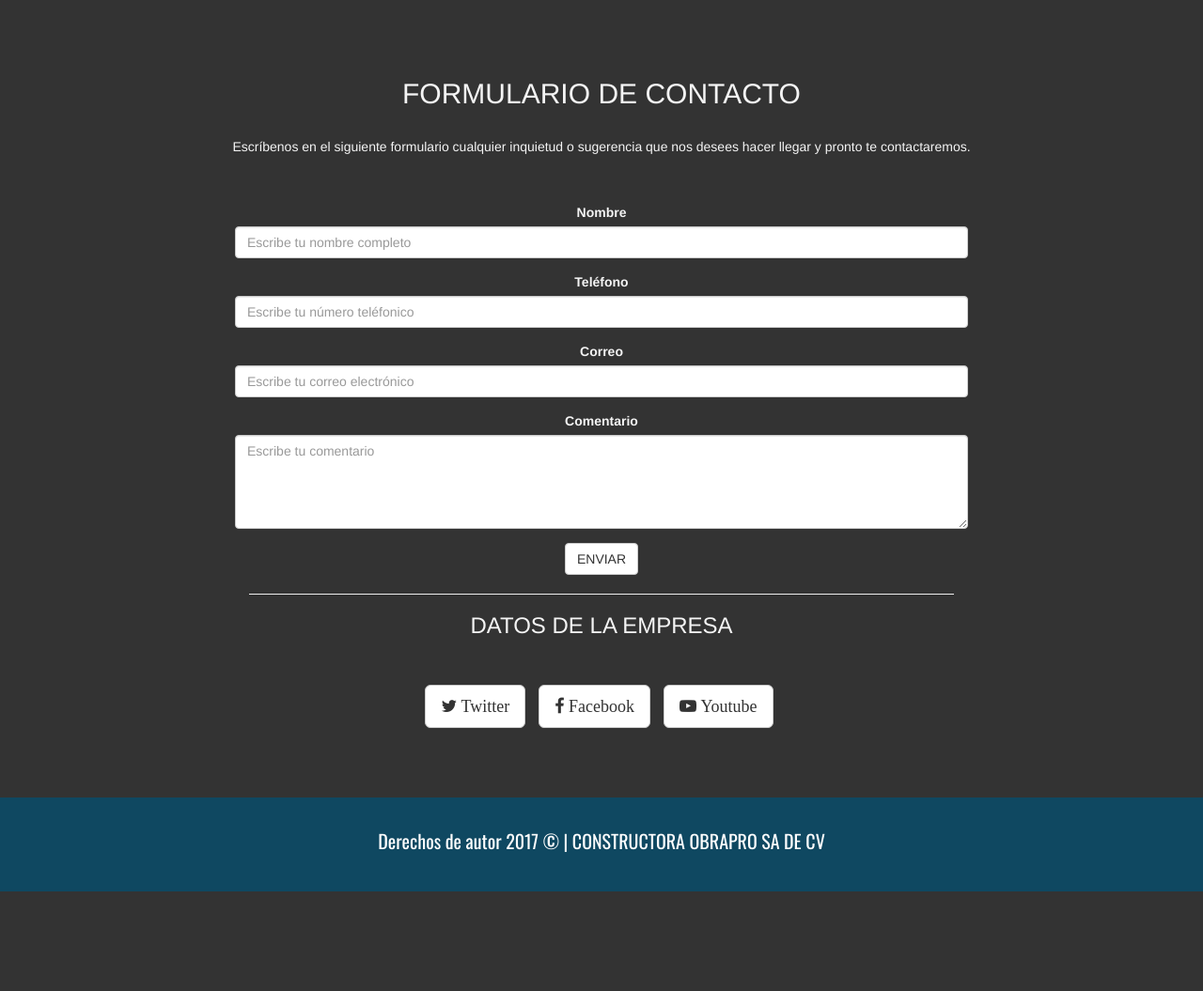
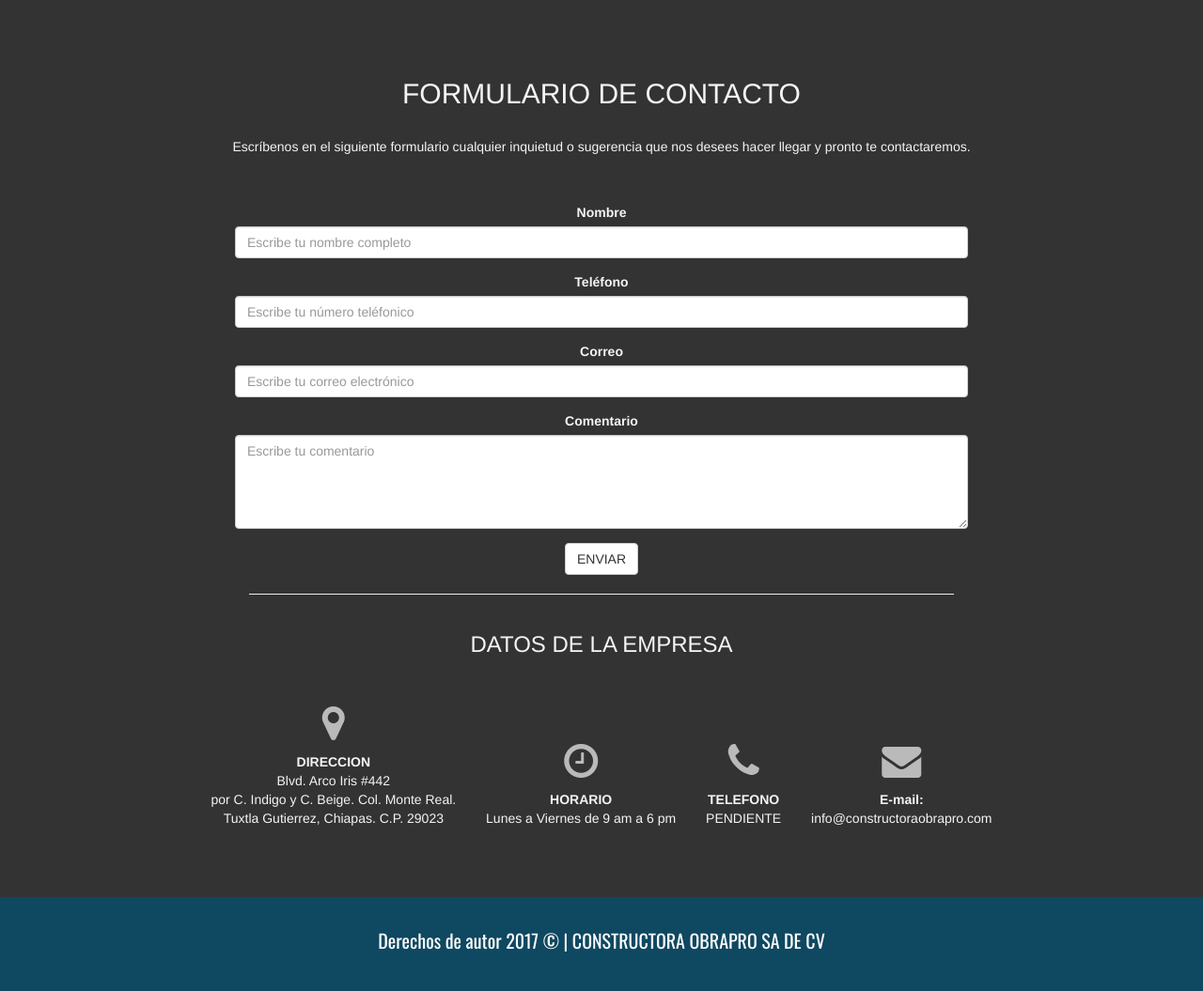
Before and after one commit to esteban1234/obrapro, a PHP site: page /vistas/contacto.php in a window 1280 px wide. Shown: the part 616-1671 px from the top of the page at 94% size. Before the commit the page ends 1565 px from the top, so only its background shows below. Run offline with PHP 8.4, Linux system fonts and the light colour scheme.

Commit message:
pagina lista

```diff
--- a/css/estilos.css
+++ b/css/estilos.css
@@ -358,3 +358,31 @@ hr.linea{
 textarea.form-control{
     height:100px;
 }
+.contact2 .fa:before {
+  display: inline-block;
+  opacity: 0.7;
+}
+
+.contact2 li {
+  display: inline-block;
+  list-style-type: none;
+  margin: 0 1em;
+  text-align: center;
+}
+
+.contact2 p {
+  text-align: center;
+}
+
+.contact2 {
+  display: inline-block;
+  margin: 0 auto;
+  padding-left: 0;
+  /*border: 2px red solid;*/
+  /*width: 100%;*/
+}
+
+.cont {
+  text-align: center;
+  /*width: 100%;*/
+}
--- a/vistas/contacto.php
+++ b/vistas/contacto.php
@@ -53,15 +53,32 @@
                   </form>
 
                   <hr>
-                    <h3>DATOS DE LA EMPRESA</h3> <br><br>
-                  <ul class="list-inline banner-social-buttons">
-                    <li><a href="#" class="btn btn-default btn-lg"><i class="fa fa-twitter"> <span class="network-name">Twitter</span></i></a></li>
-                    <li><a href="#" class="btn btn-default btn-lg"><i class="fa fa-facebook"> <span class="network-name">Facebook</span></i></a></li>
-                    <li><a href="#" class="btn btn-default btn-lg"><i class="fa fa-youtube-play"> <span class="network-name">Youtube</span></i></a></li>
-                  </ul>
+
+
                 </div>
               </div>
             </div>
+            <h3>DATOS DE LA EMPRESA</h3> <br><br>
+            <div class="cont">
+                    <ul class="contact2">
+                      <li style="text-align: left;">
+                        <p><i class="fa fa-map-marker fa-3x"></i></p>
+                        <p><strong>DIRECCION</strong><br>Blvd. Arco Iris #442 <br> por C. Indigo y C. Beige. Col. Monte Real.<br>Tuxtla Gutierrez, Chiapas. C.P. 29023</p>
+                      </li>
+                      <li style="text-align: left;">
+                        <p><i class="fa fa-clock-o fa-3x"></i></p>
+                        <p><strong>HORARIO</strong><br>Lunes a Viernes de 9 am a 6 pm</p>
+                      </li>
+                      <li style="text-align: left;">
+                        <p><i class="fa fa-phone fa-3x"></i></p>
+                        <p><strong>TELEFONO</strong><br>PENDIENTE</p>
+                      </li>
+                      <li style="text-align: left;">
+                        <p><i class="fa fa-envelope fa-3x"></i></p>
+                        <p><strong>E-mail:</strong><br>info@constructoraobrapro.com</p>
+                      </li>
+                    </ul>
+                  </div>
         </div>
       </section>
 
```
